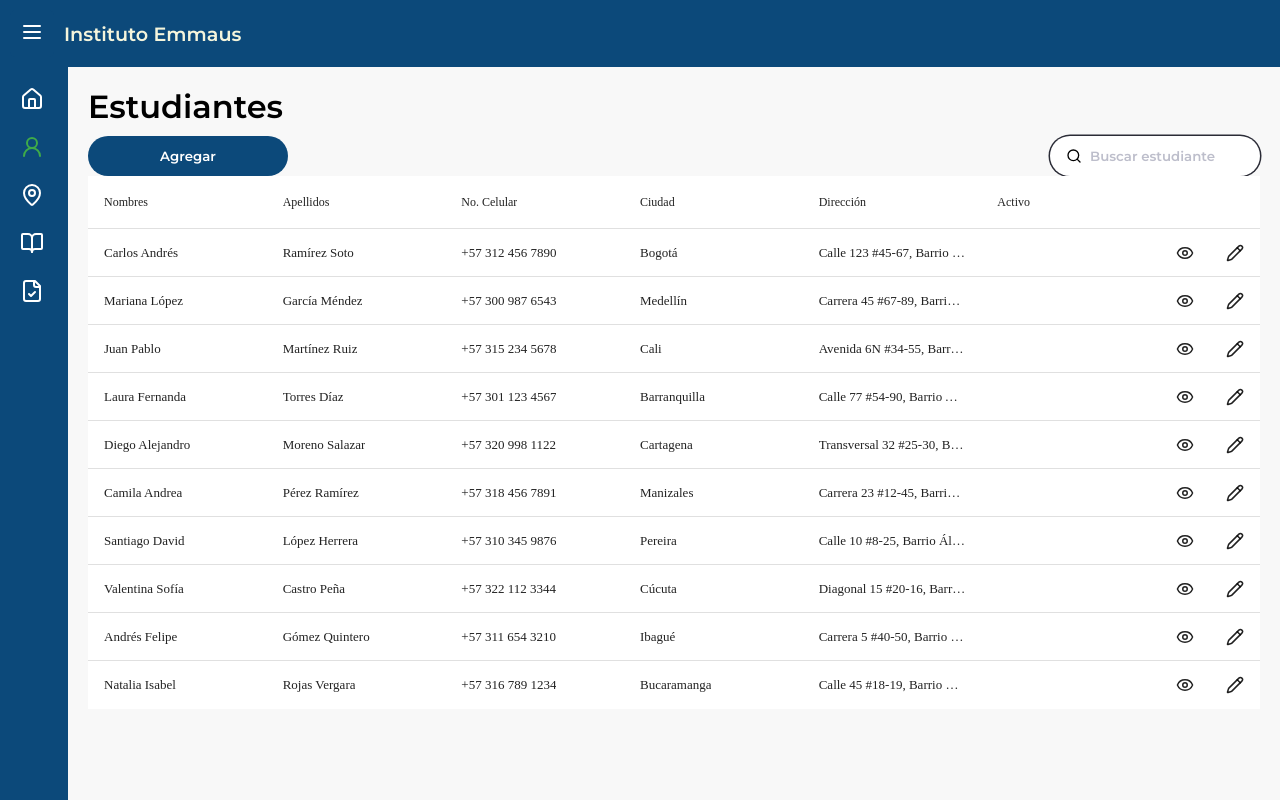
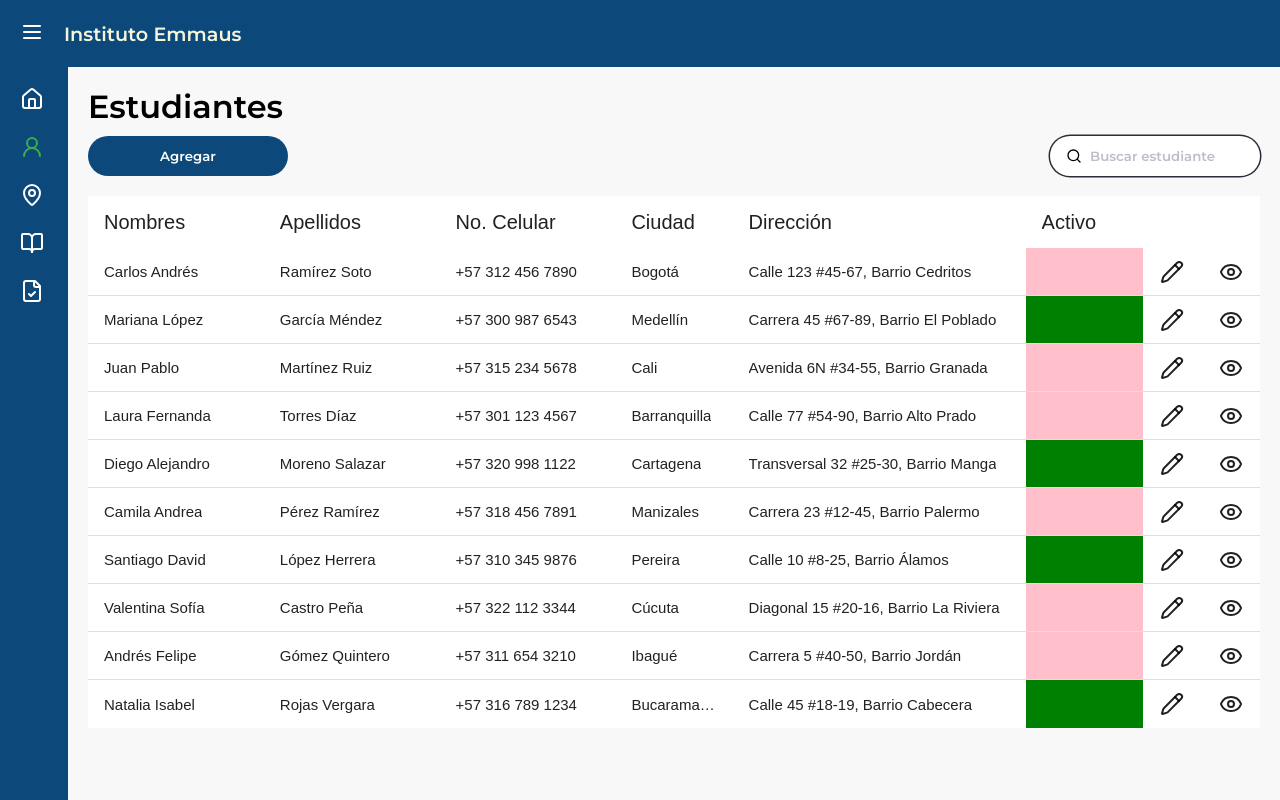
Before and after one commit to Luis1155/semillas-frontend, a React (Vite) app: page /estudiantes in a window 1280 px wide. Built offline with nearby package versions, Linux system fonts and the light colour scheme.

Commit message:
tabla y alternativa menu con hero ui

```diff
--- a/src/pages/StudentsPage/index.jsx
+++ b/src/pages/StudentsPage/index.jsx
@@ -18,20 +18,71 @@ export const StudentsPage = () => {
   };
 
   const columns = [
-    { name: "Nombres", selector: (row) => row.nombres },
-    { name: "Apellidos", selector: (row) => row.apellidos },
-    { name: "No. Celular", selector: (row) => row.celular },
-    { name: "Ciudad", selector: (row) => row.ciudad },
-    { name: "Dirección", selector: (row) => row.direccion },
-    { name: "Activo", selector: (row) => row.activo },
-    { name: "", selector: (row) => {}, width: "50px", cell: () => <Eye /> },
+    { name: "Nombres", width: "15%", selector: (row) => row.nombres },
+    { name: "Apellidos", width: "15%", selector: (row) => row.apellidos },
+    { name: "No. Celular", width: "15%", selector: (row) => row.celular },
+    { name: "Ciudad", width: "10%", selector: (row) => row.ciudad },
+    { name: "Dirección", width: "25%", selector: (row) => row.direccion },
+    {
+      name: "Activo",
+      width: "10%",
+      selector: (row) => row.activo,
+      conditionalCellStyles: [
+        {
+          when: (row) => row,
+          style: (row) => {
+            return { backgroundColor: row.activo ? "pink" : "green" };
+          },
+        },
+      ],
+    },
     {
       name: "",
-      selector: (row) => {},
-      width: "50px",
-      cell: () => <Pencil onClick={() => alert("Editar")} />,
+      width: "5%",
+      center: "true",
+      selector: () => {},
+      cell: () => <Pencil />,
+    },
+    {
+      name: "",
+      width: "5%",
+      center: "true",
+      selector: () => {},
+      cell: () => <Eye />,
     },
   ];
+
+  const customStyles = {
+    headRow: {
+      style: {
+        border: "none",
+      },
+    },
+    headCells: {
+      style: {
+        fontFamily: "Arial",
+        color: "#202124",
+        fontSize: "20px",
+      },
+    },
+    rows: {
+      style: {
+        fontFamily: "Arial",
+        fontSize: "15px",
+      },
+      highlightOnHoverStyle: {
+        backgroundColor: "rgb(230, 244, 244)",
+        borderBottomColor: "#FFFFFF",
+        borderRadius: "25px",
+        outline: "1px solid #FFFFFF",
+      },
+    },
+    pagination: {
+      style: {
+        border: "none",
+      },
+    },
+  };
 
   return (
     <div className="base-students">
@@ -48,8 +99,16 @@ export const StudentsPage = () => {
         </div>
       </div>
 
-      <div style={{ justifyContent: "center", display: "flex" }}>
-        <DataTable columns={columns} data={records} />
+      <div
+        style={{ justifyContent: "center", display: "flex", marginTop: "20px" }}
+      >
+        <DataTable
+          columns={columns}
+          data={records}
+          highlightOnHover
+          customStyles={customStyles}
+          // pointerOnHover
+        />
       </div>
     </div>
   );
```
Also changed, not shown: src/opcion_menu_hero_ui.tsx (added, +115 -0 lines).
